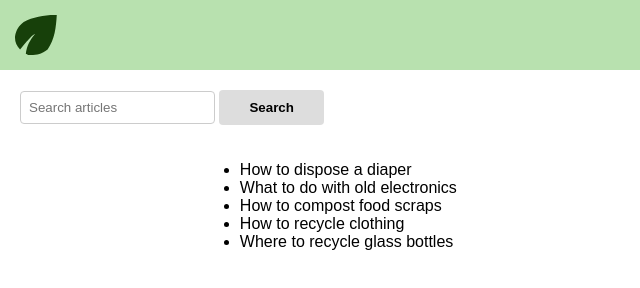
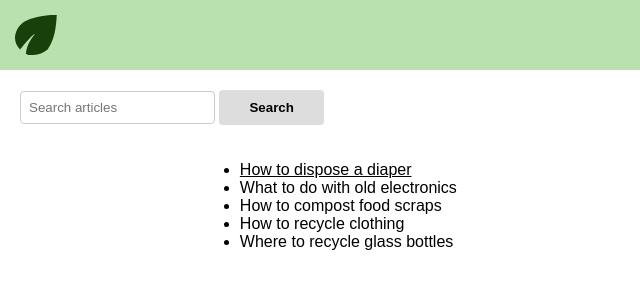
Before and after one commit to SheCodes19/ReVive, a plain HTML site: page ReVive-app/articles.html in a window 1280 px wide. Shown: the full height of the page, 0-640 px from the left. Drawn offline with Linux system fonts and the light colour scheme.

Commit message:
added link

```diff
--- a/ReVive-app/articles.html
+++ b/ReVive-app/articles.html
@@ -1,3 +1,4 @@
+
 <!DOCTYPE html>
 <html>
 <head>
@@ -23,7 +24,7 @@
   </div>
   <div class="articles-lists">
     <ul>
-      <li>How to dispose a diaper</li>
+      <li><a href="https://www.wikihow.com/Dispose-of-Diapers" target="_blank" style="color: black;">How to dispose a diaper</a></li>
       <li>What to do with old electronics</li>
       <li>How to compost food scraps</li>
       <li>How to recycle clothing</li>
```
